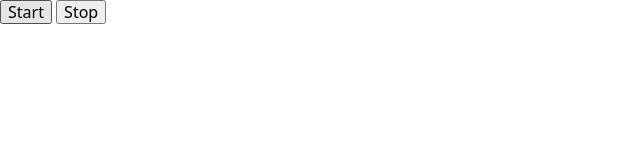
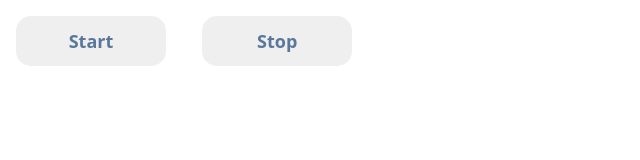
Before and after one commit to LyudmilaRomanchenko/goit-js-hw-11-color-switch, a website built with Parcel: page src/index.html in a window 1280 px wide. Shown: the whole page, without its empty margins (0-640 px from the left). Built offline with nearby package versions, Linux system fonts and the light colour scheme.

Commit message:
Добавляет стили кнопок

```diff
--- a/src/index.html
+++ b/src/index.html
@@ -11,8 +11,8 @@
 </head>
 
 <body>
-  <button type="button" data-action="start">Start</button>
-  <button type="button" data-action="stop">Stop</button>
+  <button class="button" type="button" data-action="start">Start</button>
+  <button class="button" type="button" data-action="stop">Stop</button>
 
 
   <!-- Скрипт идёт последним в разметке. В нём уже подключен главный SASS-файл. -->
--- a/src/index.js
+++ b/src/index.js
@@ -1,4 +1,4 @@
-//import './sass/main.scss';
+import './sass/main.scss';
 
 const colors = [
     '#FFFFFF',
--- a/src/sass/_example.scss
+++ b/src/sass/_example.scss
@@ -1,4 +1,4 @@
-.example {
+/*.example {
   font-family: -apple-system, BlinkMacSystemFont, 'Segoe UI', Roboto, Oxygen, Ubuntu, Cantarell,
     'Open Sans', 'Helvetica Neue', sans-serif;
   line-height: 1.5;
@@ -24,4 +24,16 @@
   background-image: url('../images/demo.jpg');
   background-size: cover;
   background-position: center;
+}*/
+
+.button {
+  font-size: 18px;
+    //background-color: rgb(203, 216, 216);
+  color: #59779b;
+  font-weight: bold;
+  width: 150px;
+  height: 50px;
+  margin: 16px;
+  border: none;
+  border-radius: 15px;
 }
```
